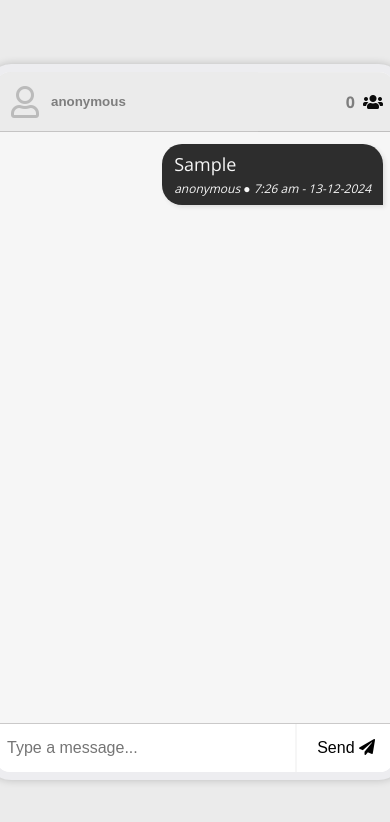
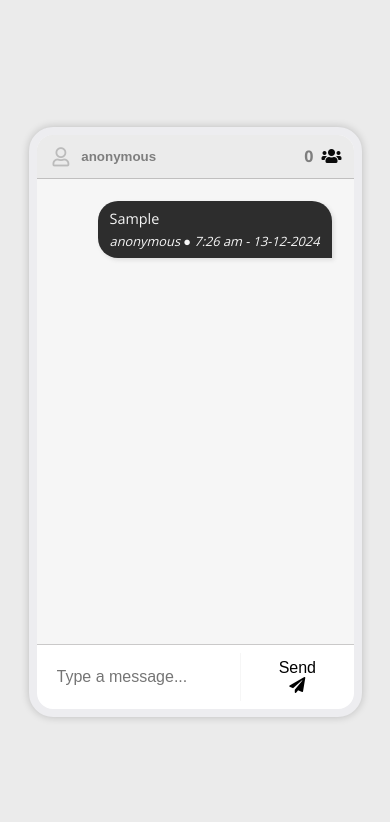
Before and after one commit to Nitesh2-0/Chat, a website: page public/index.html in a window 390 px wide. Both pictures are taken after typing "Sample" into the empty fields and a click on the button "Send". Drawn offline with nearby package versions, Linux system fonts and the light colour scheme; no server answers.

Commit message:
responsive

```diff
--- a/package.json
+++ b/package.json
@@ -13,6 +13,7 @@
   "dependencies": {
     "dotenv": "^16.4.7",
     "express": "^4.21.2",
+    "mongoose": "^8.8.4",
     "socket.io": "^4.8.1"
   },
   "devDependencies": {
--- a/public/index.html
+++ b/public/index.html
@@ -57,6 +57,11 @@
     </form>
   </div>
 
+  <p class="nitesh" id="nitesh">
+    <span><i class="far fa-copyright"></i></span>
+    Desgined by Nitesh
+  </p>
+
   <script src="/socket.io/socket.io.js"></script>
   <script src="https://cdnjs.cloudflare.com/ajax/libs/moment.js/2.28.0/moment.min.js"
     integrity="sha512-Q1f3TS3vSt1jQ8AwP2OuenztnLU6LwxgyyYOG1jgMW/cbEMHps/3wjvnl1P3WTrF3chJUWEoxDUEjMxDV8pujg=="
--- a/public/script.js
+++ b/public/script.js
@@ -52,26 +52,27 @@ function scrollBottom() {
 }
 
 // Typing functionality
-let typingTimeout;
+let isTyping = false;
 
 function emitTypingEvent() {
-  if (nameInput.value.trim()) {
+  if (nameInput.value.trim() && !isTyping) {
+    isTyping = true;
     socket.emit('typing', {
       typing: `✍️ ${nameInput.value} is typing a message`,
     });
-    clearTimeout(setTimeout);
-    typingTimeout = setTimeout(() => {
-      socket.emit('typing', { typing: '' });
-    }, 1000);
+  }
+}
+
+function stopTypingEvent() {
+  if (isTyping) {
+    isTyping = false;
+    socket.emit('typing', { typing: '' });
   }
 }
 
 messageInput.addEventListener('focus', emitTypingEvent);
 messageInput.addEventListener('keypress', emitTypingEvent);
-
-messageInput.addEventListener('blur', () => {
-  socket.emit('typing', { typing: '' });
-});
+messageInput.addEventListener('blur', stopTypingEvent);
 
 socket.on('typing', (data) => {
   clearTyping();
--- a/public/style.css
+++ b/public/style.css
@@ -12,35 +12,38 @@ body {
   display: grid;
   place-items: center;
   background-color: #ebebeb;
+  padding: 10px;
+  height: 100vh;
 }
 
 .title {
   margin: 20px 0;
+  text-align: center;
 }
 
 .main {
-  /* border: 8px solid #cac8b9; */
+  width: 90%;
+  /* width: 800px; */
+  height: 70vh;
   border: rgb(237, 237, 240) solid 8px;
   border-radius: 24px;
   overflow: hidden;
   background-color: #fff;
   box-shadow: 0px 0px 8px rgba(0, 0, 0, 0.2);
-  transform: translate(-50%, -50%);
-  top: 50%;
-  left: 50%;
-  position: absolute;
+  display: flex;
+  flex-direction: column;
 }
 
 .name {
   display: flex;
-  font-size: 32px;
+  font-size: 1.5rem;
   font-weight: 700;
   padding: 8px 16px;
   color: #7e7e7e;
   background-color: #ebebeb;
 }
 
-.name > span {
+.name>span {
   color: #bbb;
 }
 
@@ -58,10 +61,11 @@ body {
   display: flex;
   flex-direction: column;
   background-color: #f6f6f6;
-  width: 400px;
-  overflow-y: scroll;
+  max-width: 100%;
+  overflow-y: auto;
   overflow-x: hidden;
-  min-height: 70vh;
+  flex-grow: 1;
+  padding: 10px;
 }
 
 .message-left,
@@ -69,8 +73,8 @@ body {
   list-style: none;
   padding: 8px 12px;
   margin: 12px;
-  max-width: 250px;
-  font-size: 18px;
+  max-width: 80%;
+  font-size: 1rem;
   word-wrap: break-word;
 }
 
@@ -89,17 +93,17 @@ body {
   color: #f6f6f6;
 }
 
-.message-left > p > span,
-.message-right > p > span {
+.message-left>p>span,
+.message-right>p>span {
   display: block;
   font-style: italic;
-  font-size: 12px;
+  font-size: 0.8rem;
   margin-top: 4px;
 }
 
 .feedback {
   font-style: italic;
-  font-size: 14px;
+  font-size: 0.9rem;
   padding: 0px 16px 16px 16px;
   color: #2d2d2d;
   text-align: center;
@@ -108,14 +112,15 @@ body {
 .message-form {
   display: flex;
   justify-content: space-between;
-  width: 400px;
+  width: 100%;
   border-top: 1px solid #9492927d;
+  padding: 8px;
 }
 
 .message-input {
   flex-grow: 1;
   height: 48px;
-  font-size: 16px;
+  font-size: 1rem;
   border: none;
   outline: none;
   padding: 0 12px;
@@ -124,7 +129,7 @@ body {
 
 .send-button {
   height: 48px;
-  font-size: 16px;
+  font-size: 1rem;
   border: none;
   padding: 0px 20px;
   outline: none;
@@ -159,11 +164,11 @@ body {
   gap: 8px;
 }
 
-.users > span {
+.users>span {
   color: #0b0b0b;
 }
 
-.users > p {
+.users>p {
   font-weight: 700;
 }
 
@@ -194,10 +199,34 @@ body {
   box-shadow: 0 0 10px rgba(0, 0, 0, 0.2);
 }
 
-::-webkit-scrollbar-vertical {
-  width: 8px;
+/* Responsive Design */
+@media (max-width: 768px) {
+  .name {
+    font-size: 1.2rem;
+  }
+
+  .message-left,
+  .message-right {
+    font-size: 0.9rem;
+    max-width: 100%;
+  }
+
+  .message-form {
+    gap: 8px;
+  }
+
+  .message-input {
+    width: 100%;
+  }
+
+  .send-button {
+    width: 45%;
+  }
 }
 
-::-webkit-scrollbar-horizontal {
-  height: 8px;
+.nitesh {
+  position: absolute;
+  color: blueviolet;
+  opacity: 0.5;
+  z-index: -1;
 }
```
Also changed, not shown: DBConnection.js (added, +12 -0 lines), 1 other file.
